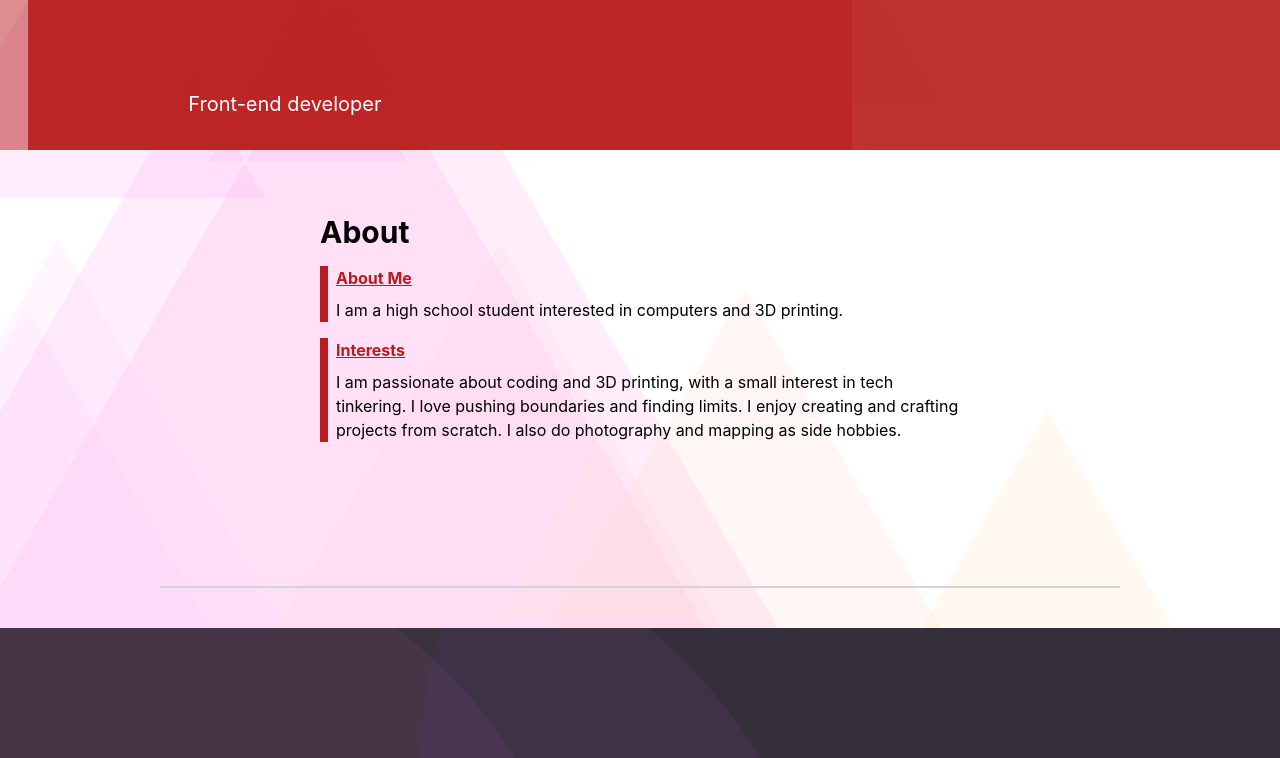
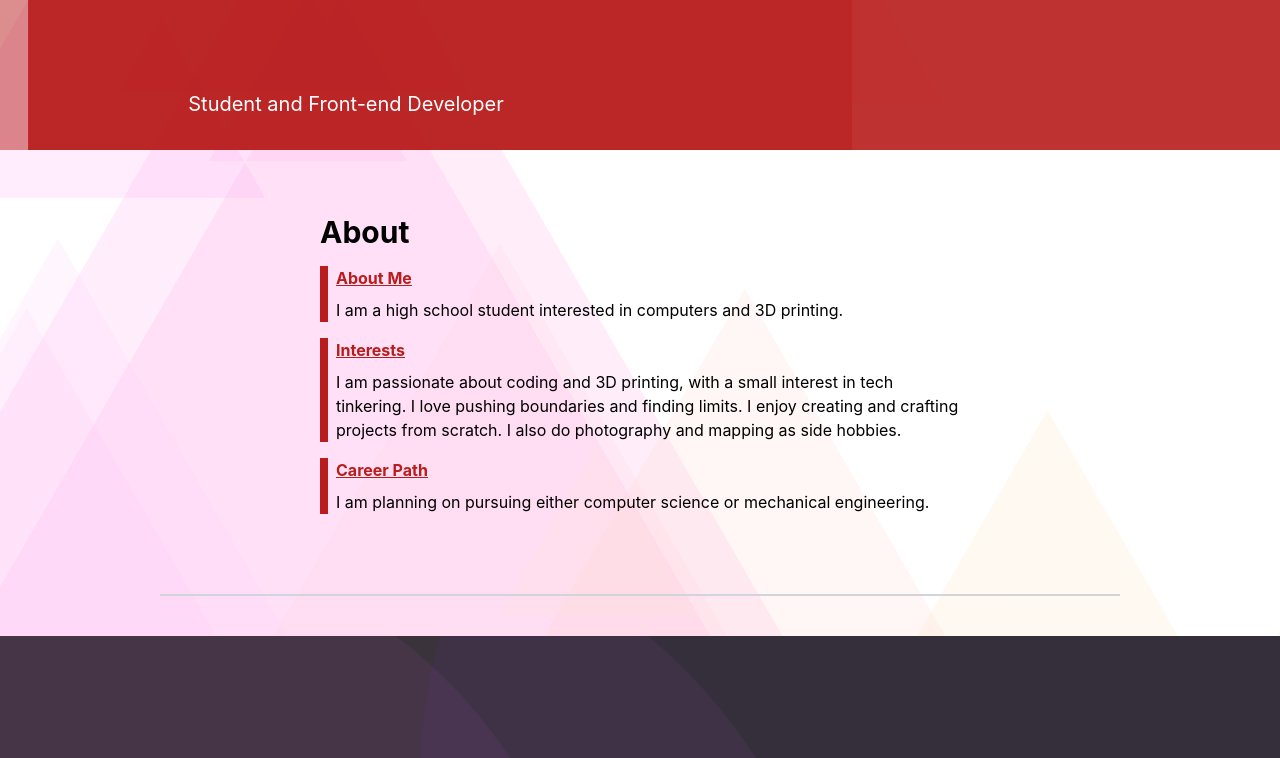
Before and after one commit to sidgames5/portfolio, a React (Create React App) app: page / in a window 1280 px wide. Shown: the part 430-1188 px from the top of the page. Built offline with nearby package versions, Linux system fonts and the light colour scheme.

Commit message:
final final touches

```diff
--- a/src/Section1.jsx
+++ b/src/Section1.jsx
@@ -47,7 +47,7 @@ export default function Section1() {
                             Siddarth Srinivasan
                         </h1>
                         <p className="ml-32 mt-20 text-xl">
-                            Front-end developer
+                            Student and Front-end Developer
                         </p>
                     </div>
                 </div>
@@ -70,6 +70,10 @@ export default function Section1() {
                             crafting projects from scratch. I also do
                             photography and mapping as side hobbies.
                         </TextBlock>
+                        <TextBlock title="Career Path">
+                            I am planning on pursuing either computer science or
+                            mechanical engineering.
+                        </TextBlock>
                     </div>
                     {/* <div className="flex justify-center items-center">
                         <img
@@ -80,7 +84,7 @@ export default function Section1() {
                     </div> */}
                 </div>
             </div>
-            <div className="h-0.5 w-3/4 bg-gray-300 mt-32">&nbsp;</div>
+            <div className="h-0.5 w-3/4 bg-gray-300 mt-16">&nbsp;</div>
         </div>
     );
 }
--- a/src/index.css
+++ b/src/index.css
@@ -5,7 +5,6 @@
 body {
     margin: 0;
     font-family: -apple-system, BlinkMacSystemFont, 'Segoe UI', 'Roboto', 'Oxygen',
-        'Ubuntu', 'Cantarell', 'Fira Sans', 'Droid Sans', 'Helvetica Neue',
         sans-serif;
     -webkit-font-smoothing: antialiased;
     -moz-osx-font-smoothing: grayscale;
```
